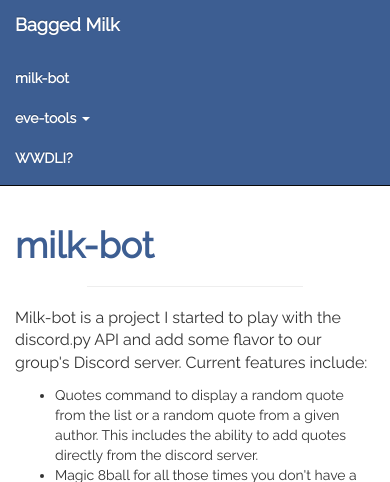
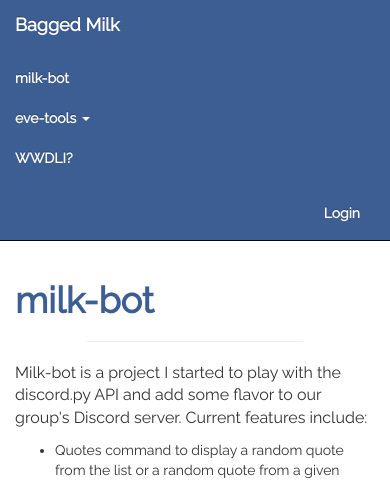
Before and after one commit to CodyPollard/baggedmilk_django, a Django app: page /milkbot/ in a window 390 px wide. Shown: the top 482 px of the page. Run offline with Django 3.2, Linux system fonts and the light colour scheme; tables that the repository leaves empty hold one stand-in row (values such as "Sample post"); some libraries are stand-ins or nearby versions.

Commit message:
Fixed some user auth css and template links

```diff
--- a/dnd/urls.py
+++ b/dnd/urls.py
@@ -1,4 +1,4 @@
-from django.conf.urls import url
+from django.conf.urls import url, include
 
 from . import views
 
@@ -6,4 +6,5 @@
     url(r'^$', views.index, name='index'),
     url(r'^dice/$', views.dice, name='dice'),
     url(r'^shops/$', views.shops, name='shops'),
+    url(r'^accounts/', include('django.contrib.auth.urls')),
 ]
--- a/milk/static/css/milk.css
+++ b/milk/static/css/milk.css
@@ -124,7 +124,14 @@
 	font-weight: bold;
 }
 
+/* Nav Styles */
+#user_login {
+    float: right;
+}
 
+.navbar-nav> li {
+	color: white;
+}
 
 /* Dropdown Styles */
 
--- a/milk/templates/milk/base.html
+++ b/milk/templates/milk/base.html
@@ -30,7 +30,7 @@
           <a class="navbar-brand" href="/">Bagged Milk</a>
         </div>
         <div id="navbar">
-          <ul class="nav navbar-nav">
+          <ul class="nav navbar-nav col-md-4">
             <li><a href="/milkbot"><strong>milk-bot</strong></a></li>
             <li class="dropdown"><a class="dropdown-toggle" data-toggle="dropdown" href="#">eve-tools <span class="caret"></span></a>
               <ul class="dropdown-menu">
@@ -39,6 +39,15 @@
               </ul>
             </li>
             <li><a href="/wwdli"><strong>WWDLI?</strong></a></li>
+          </ul>
+          <ul class="nav navbar-nav col-md-4" id="user_login">
+            <!--User Login-->
+            {% if user.is_authenticated %}
+            <li style="padding: 15px;">Logged in as: {{ user.get_username }}</li>
+            <li><a href="{% url 'logout'%}?next={{request.path}}">Logout</a></li>
+            {% else %}
+            <li><a href="{% url 'login'%}?next={{request.path}}">Login</a></li>
+            {% endif %}
           </ul>
         </div>
       </div>
```
Also changed, not shown: dnd/templates/dnd/base.html (+9 -0 lines), templates/registration/password_reset_complete.html (added, +7 -0 lines), test.sqlite3.
